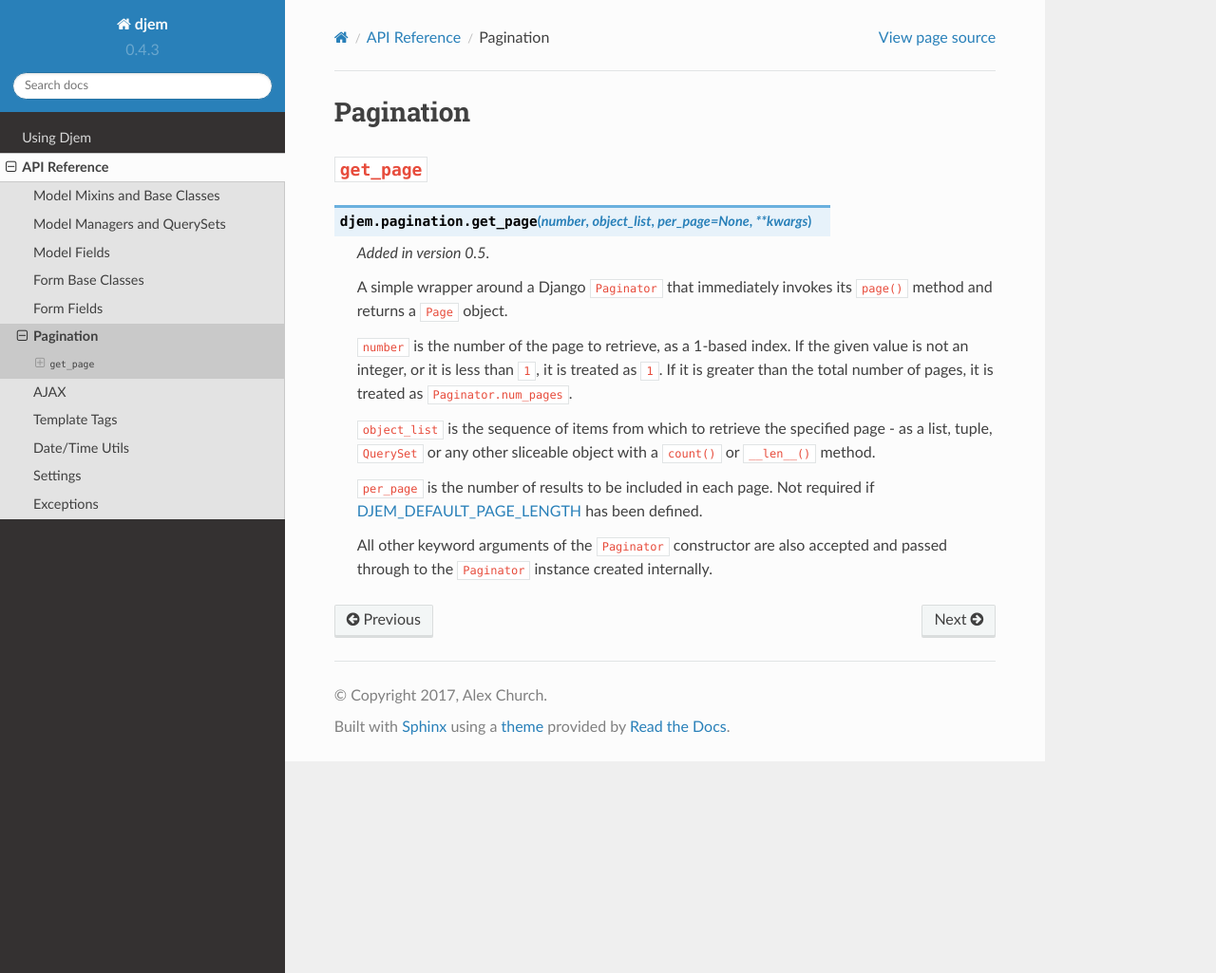
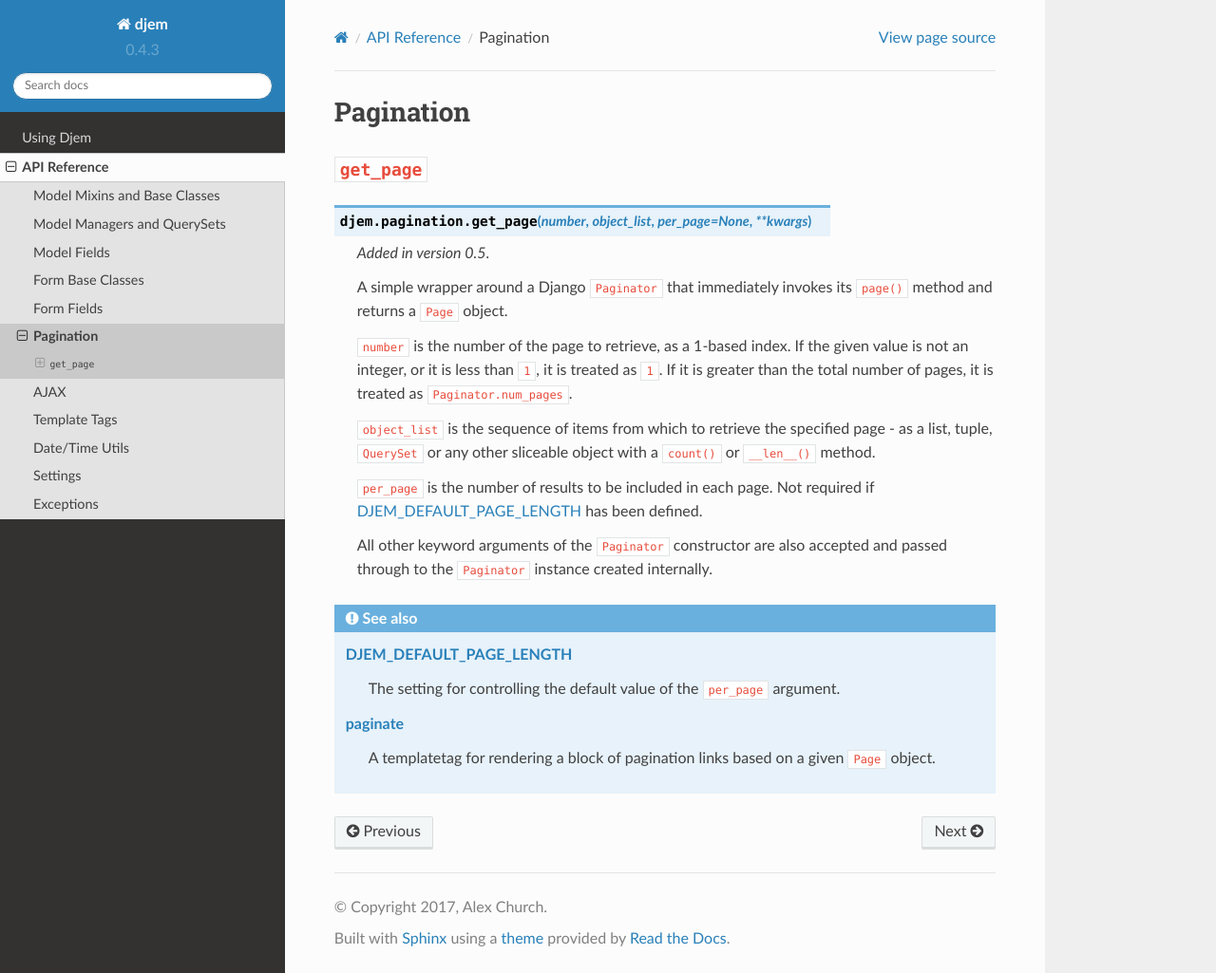
Before and after one commit to oogles/djem, a Sphinx documentation site: the page built from docs/ref/pagination.rst, in a window 1280 px wide and 1025 px high. Shown: the whole window at 95% size. Built offline with Sphinx 7.4.7 and the Read the Docs theme 2.0.0, drawn with Linux system fonts in a browser that asks for light colours.

Commit message:
Added 'seealso' links to pagination documentation.

```diff
--- a/docs/ref/pagination.rst
+++ b/docs/ref/pagination.rst
@@ -20,3 +20,11 @@ Pagination
     ``per_page`` is the number of results to be included in each page. Not required if :ref:`setting-DJEM_DEFAULT_PAGE_LENGTH` has been defined.
 
     All other keyword arguments of the ``Paginator`` constructor are also accepted and passed through to the ``Paginator`` instance created internally.
+
+.. seealso::
+
+    :ref:`setting-DJEM_DEFAULT_PAGE_LENGTH`
+        The setting for controlling the default value of the ``per_page`` argument.
+
+    :ref:`tag-paginate`
+        A templatetag for rendering a block of pagination links based on a given ``Page`` object.
--- a/docs/ref/template_tags.rst
+++ b/docs/ref/template_tags.rst
@@ -86,3 +86,8 @@ For example, where ``user_list`` is a ``Page`` instance:
     ...
 
 The structure of the navigation block that is rendered is controlled by the ``djem/pagination.html`` template. Djem's default can be overridden per-project `as per any Django app template <https://docs.djangoproject.com/en/stable/howto/overriding-templates/>`_
+
+.. seealso::
+
+    :func:`~djem.pagination.get_page`
+        A helper utility for retrieving a ``Page`` instance.
```
